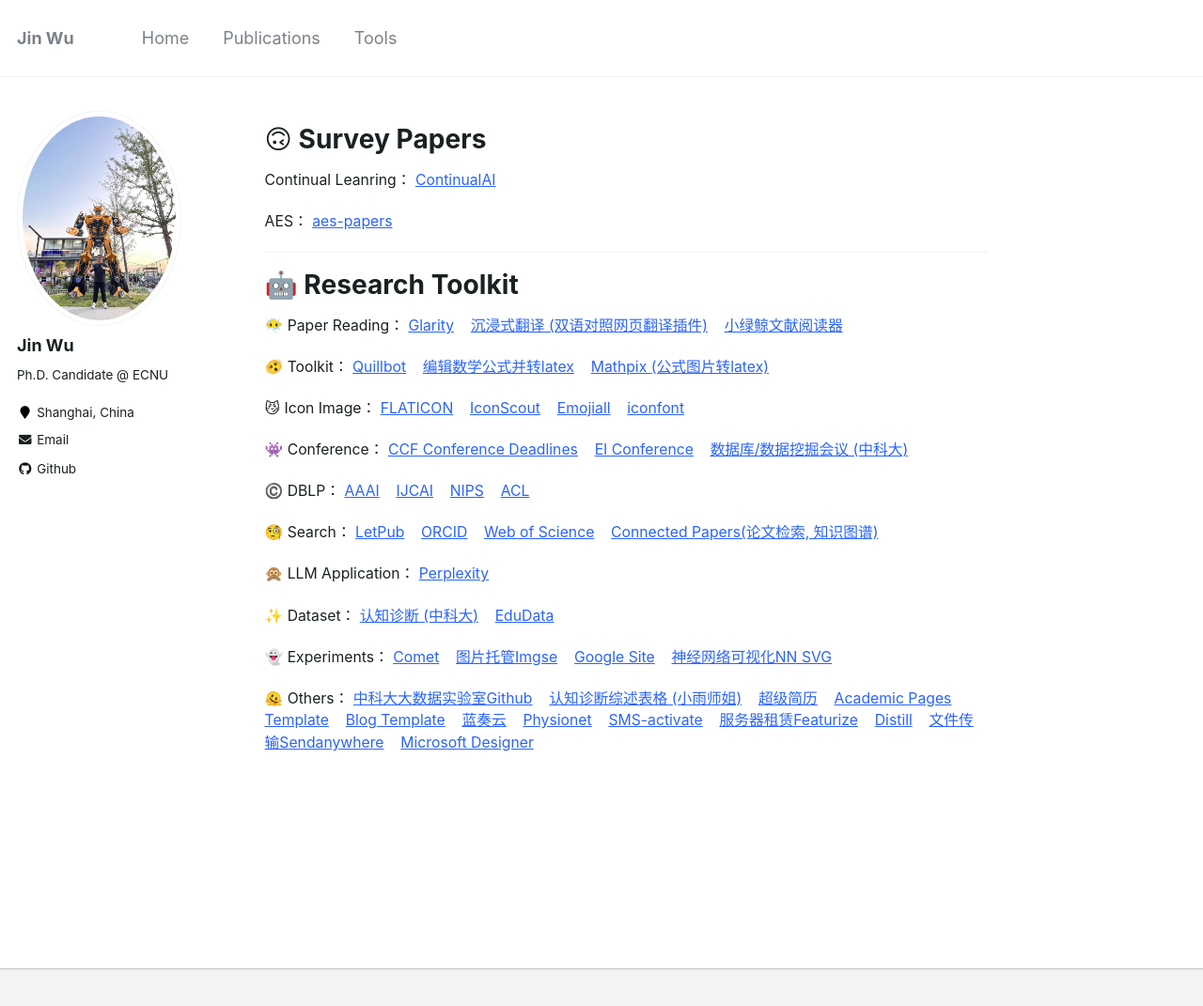
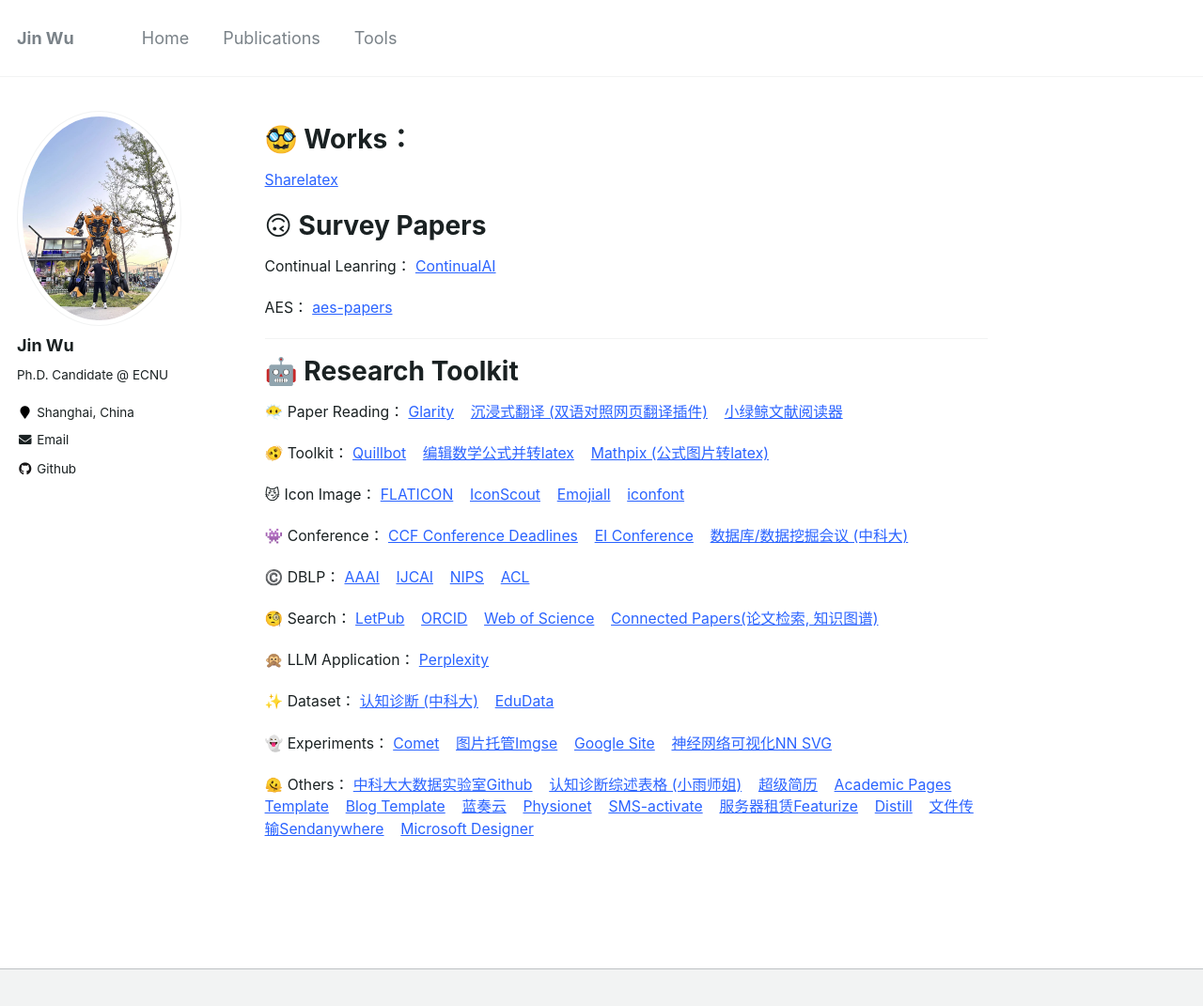
Before and after one commit to WooTzins/WooTzins.github.io, a Jekyll site: the page built from _pages/tools.md, in a window 1280 px wide and 1104 px high. Shown: the top 1071 px of the window at 94% size. Built offline with Jekyll 4.4.1, drawn with Linux system fonts in a browser that asks for light colours.

Commit message:
Update tools.md

```diff
--- a/_pages/tools.md
+++ b/_pages/tools.md
@@ -3,6 +3,10 @@ title: ""
 permalink: /tools/
 author_profile: true
 ---
+
+🥸 Works：
+======
+<a href="[https://glarity.app/zh-CN](https://sharelatex.cstcloud.cn/project)">Sharelatex</a> &nbsp;&nbsp;
 
 🙃 Survey Papers
 ======
```
